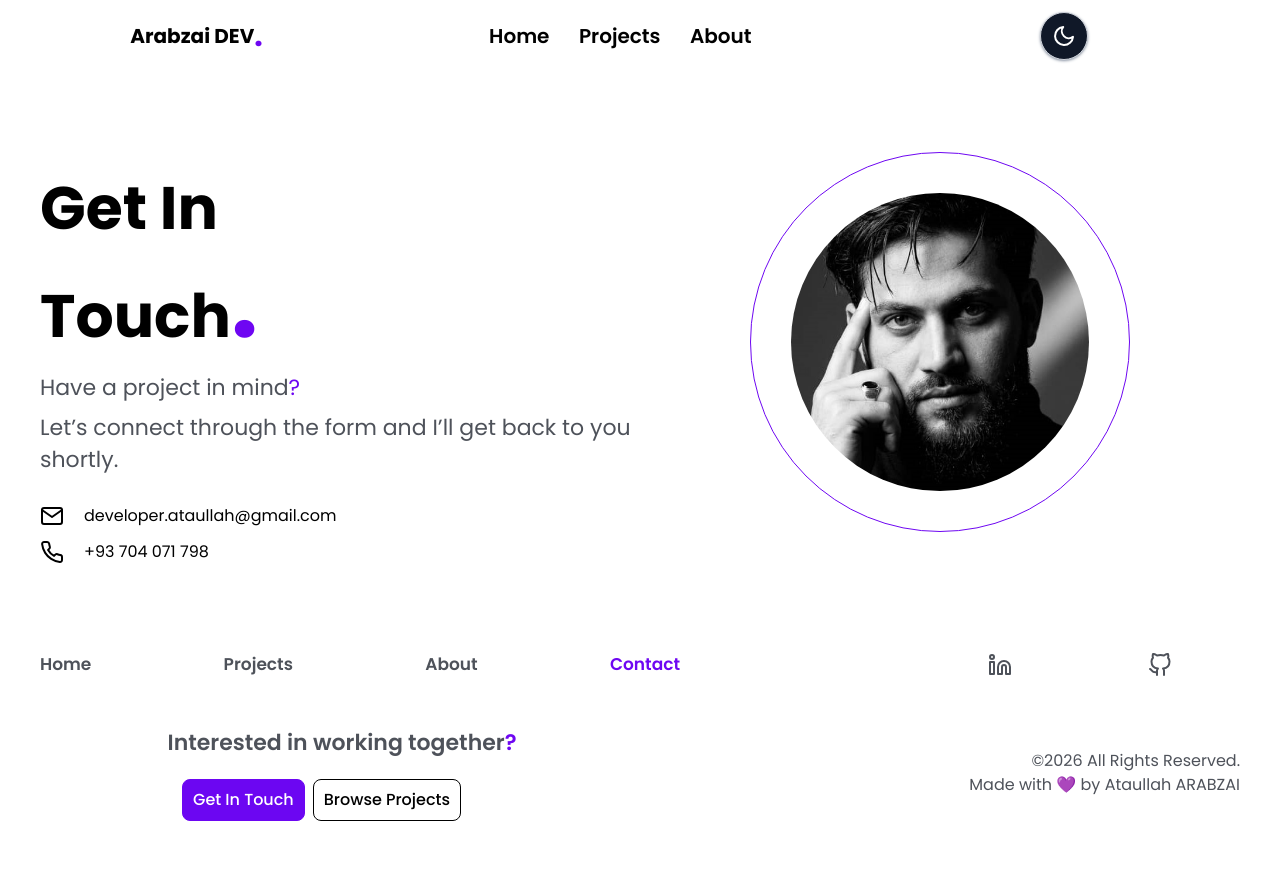
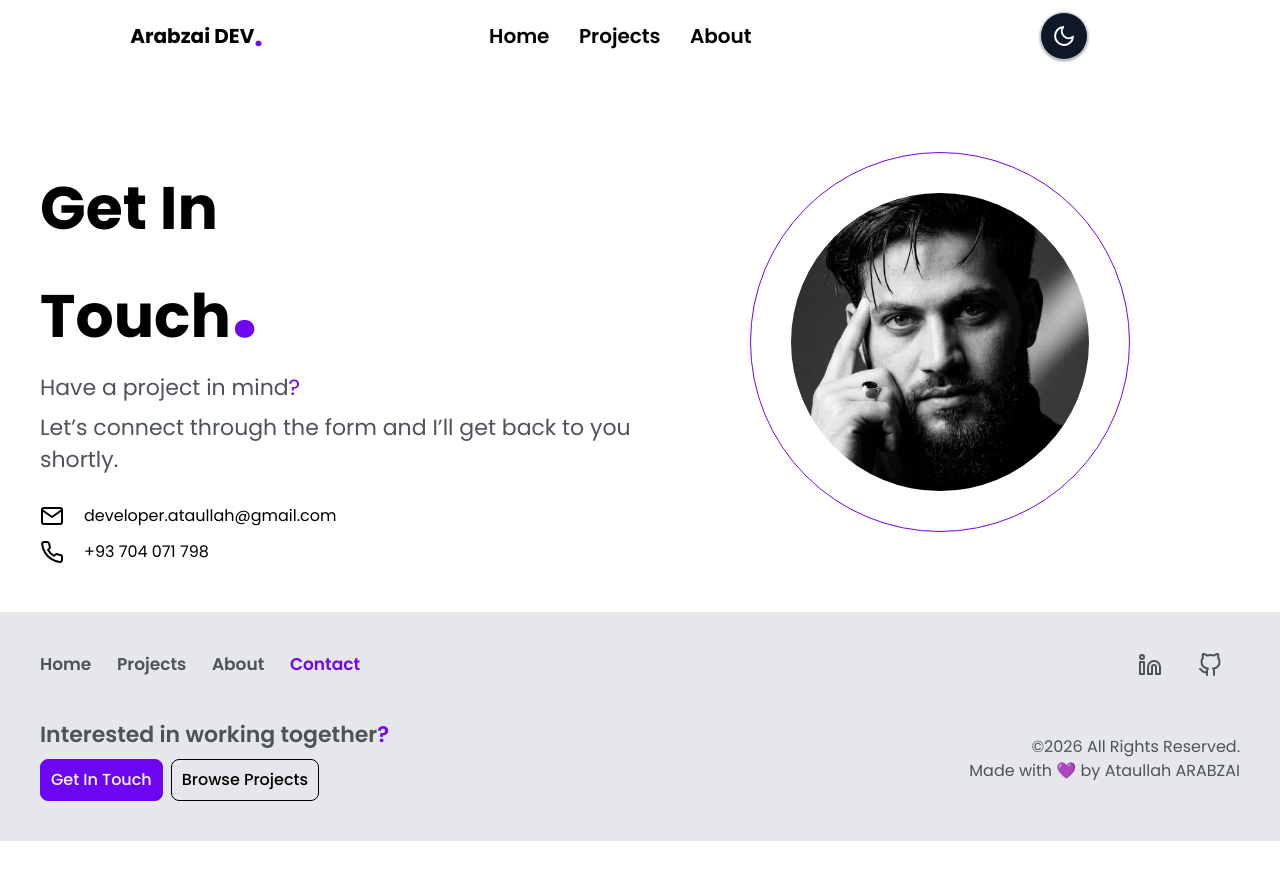
Before and after one commit to ataullaharabzai/Portfolio-website, a React (Vite) app: page /contact in a window 1280 px wide. After the commit the page ends 841 px from the top, so only its background shows below. Built offline with nearby package versions, Linux system fonts and the light colour scheme.

Commit message:
UI improved

```diff
--- a/src/Footer/Footer.jsx
+++ b/src/Footer/Footer.jsx
@@ -4,9 +4,9 @@ import { Linkedin, GitHub } from "react-feather";
 
 function Footer() {
   return (
-    <footer className="p-5 md:p-10">
+    <footer className="p-5 md:p-10 bg-gray-200 dark:bg-gray-800">
       <div className="w-full flex flex-col md:flex-row gap-5 md:gap-0 justify-between items-center flex-wrap">
-        <div className="w-full max-w-[640px] flex justify-center gap-5 md:gap-0 md:justify-between items-center text-[#4e525a] dark:text-gray-300 text-[11px] sm:text-[17px]">
+        <div className="w-full max-w-[320px] flex justify-center gap-5 md:gap-0 md:justify-between items-center text-[#4e525a] dark:text-gray-300 text-[11px] sm:text-[17px]">
           <NavLink
             to="/"
             className={({ isActive }) =>
@@ -51,7 +51,7 @@ function Footer() {
             Contact
           </NavLink>
         </div>
-        <div className="text-[#4e525a] dark:text-gray-300 w-full max-w-[320px] flex justify-around items-center">
+        <div className="text-[#4e525a] dark:text-gray-300 w-full max-w-[120px] flex justify-around items-center">
           <a href="https://linkedin.com/in/ataullah-dev">
             <Linkedin className="hover:fill-[#4e525a]" />
           </a>
@@ -62,7 +62,7 @@ function Footer() {
       </div>
 
       <div className="w-full flex flex-col md:flex-row justify-between items-center md:mt-10 mt-5 gap-5 md:gap-0">
-        <div className="w-full max-w-[640px] p-2 flex justify-center items-center flex-col md:gap-5">
+        <div className="flex justify-center items-center sm:items-start flex-col gap-2">
           <p className="text-[#4e525a] dark:text-gray-300 font-semibold text-[14px] md:text-[22px]">
             Interested in working together
             <span className="text-[#6e06f2] dark:text-orange-600">?</span>
@@ -70,7 +70,7 @@ function Footer() {
           <div className="text-[14px] md:text-[16px] w-full lg:w-[320px] flex justify-center lg:justify-start items-center mt-5 gap-4 lg:gap-2 sm:mt-0">
             <NavLink
               to="/contact"
-              className="border border-[#6c06f2] dark:bg-orange-600 dark:border-orange-600 rounded-lg font-medium px-2.5 py-2 text-white bg-[#6c06f2] cursor-pointer hover:bg-[#6c06f2c5] transition-all"
+              className="border border-[#6c06f2] dark:hover:bg-orange-700 dark:bg-orange-600 dark:border-orange-600 rounded-lg font-medium px-2.5 py-2 text-white bg-[#6c06f2] cursor-pointer hover:bg-[#6c06f2c5] transition-all"
             >
               Get In Touch
             </NavLink>
--- a/src/pages/Contact.jsx
+++ b/src/pages/Contact.jsx
@@ -30,14 +30,14 @@ function Contact() {
           </div>
           <p
             data-aos="fade-left"
-            className="text-[14px] md:text-[22px] text-[#4e525a] md:leading-8 leading-6"
+            className="text-[14px] md:text-[22px] dark:text-gray-300 text-[#4e525a] md:leading-8 leading-6"
           >
             Have a project in mind
             <span className="text-[#6e06f2] dark:text-orange-600">?</span>
           </p>
           <p
             data-aos="fade-left"
-            className="text-[14px] md:text-[22px] text-[#4e525a] md:leading-8 leading-6"
+            className="text-[14px] md:text-[22px] text-[#4e525a] md:leading-8 leading-6 dark:text-gray-300"
           >
             Let’s connect through the form and I’ll get back to you shortly.
           </p>
```
